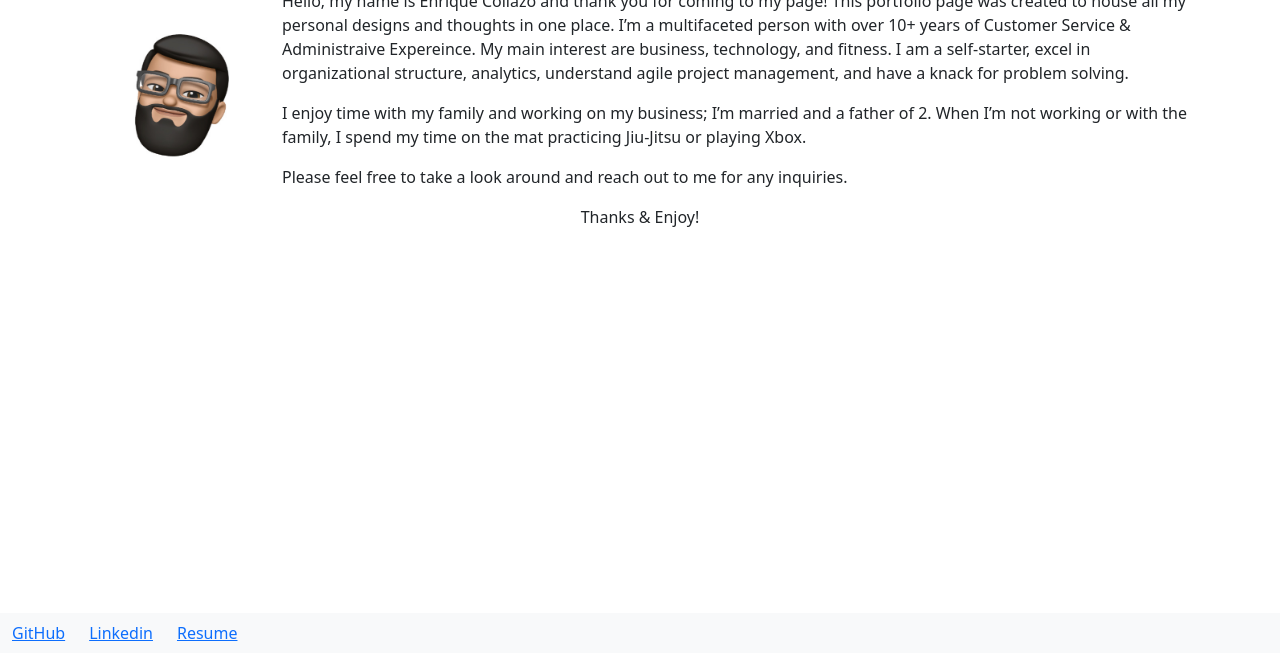
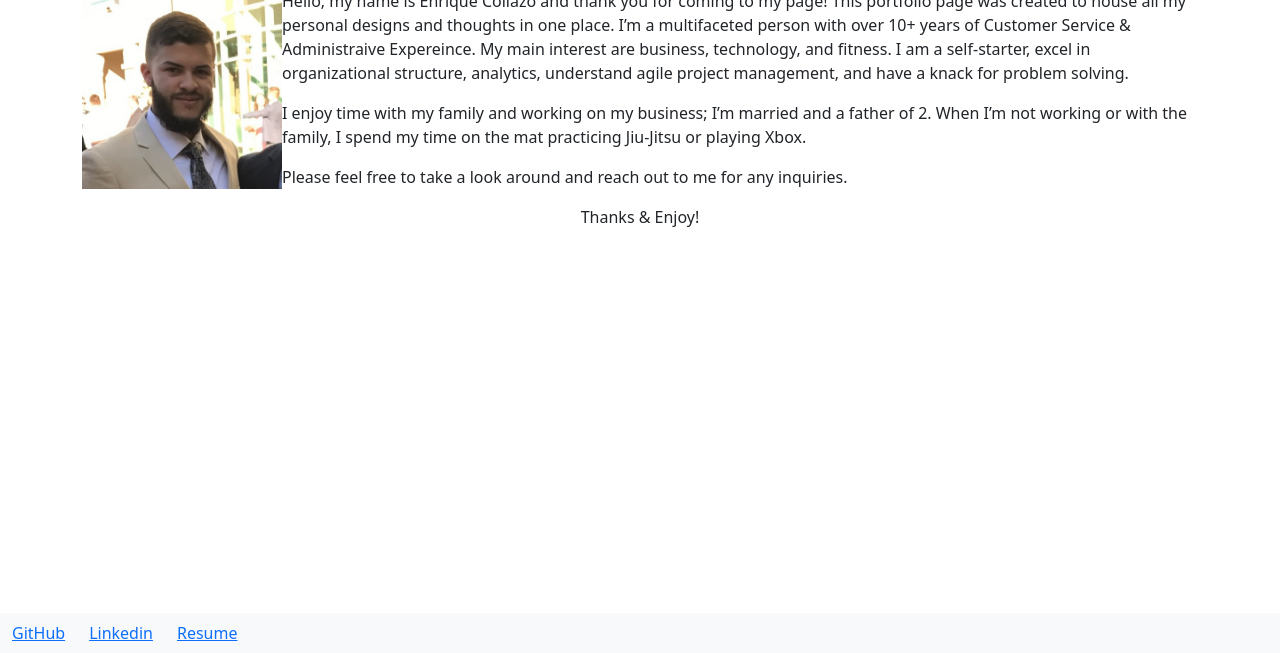
Before and after one commit to 02Dade12/Collazo_Portfolio, a plain HTML site: page index.html in a window 1280 px wide. Shown: the part 147-800 px from the top of the page. Drawn offline with nearby package versions, Linux system fonts and the light colour scheme.

Commit message:
updated profile picture

```diff
--- a/index.html
+++ b/index.html
@@ -40,7 +40,7 @@
     <div class="row row-cols-1">
       <div class="col"><h1>About Me</h1></div>
         <div class="col"><div class="clearfix">
-          <img class="float-start" src="assets/IMG_4248.jpeg"col-md-6 float-md-end mb-3 ms-md-3 alt="Picture of Enrique" width="200px" >
+          <img class="float-start" src="assets/enrique.jpeg"col-md-6 float-md-end mb-3 ms-md-3 alt="Picture of Enrique" width="200px" >
 
           <p>
             Hello, my name is Enrique Collazo and thank you for coming to my page! This portfolio page was created to house all my personal designs and thoughts in one place. I’m a multifaceted person with over 10+ years of Customer Service & Administraive Expereince. My main interest are business, technology, and fitness. I am a self-starter, excel in organizational structure, analytics, understand agile project management, and have a knack for problem solving.
```
Also changed, not shown: assets/IMG_4248.jpeg (deleted), assets/enrique.jpeg (added).
